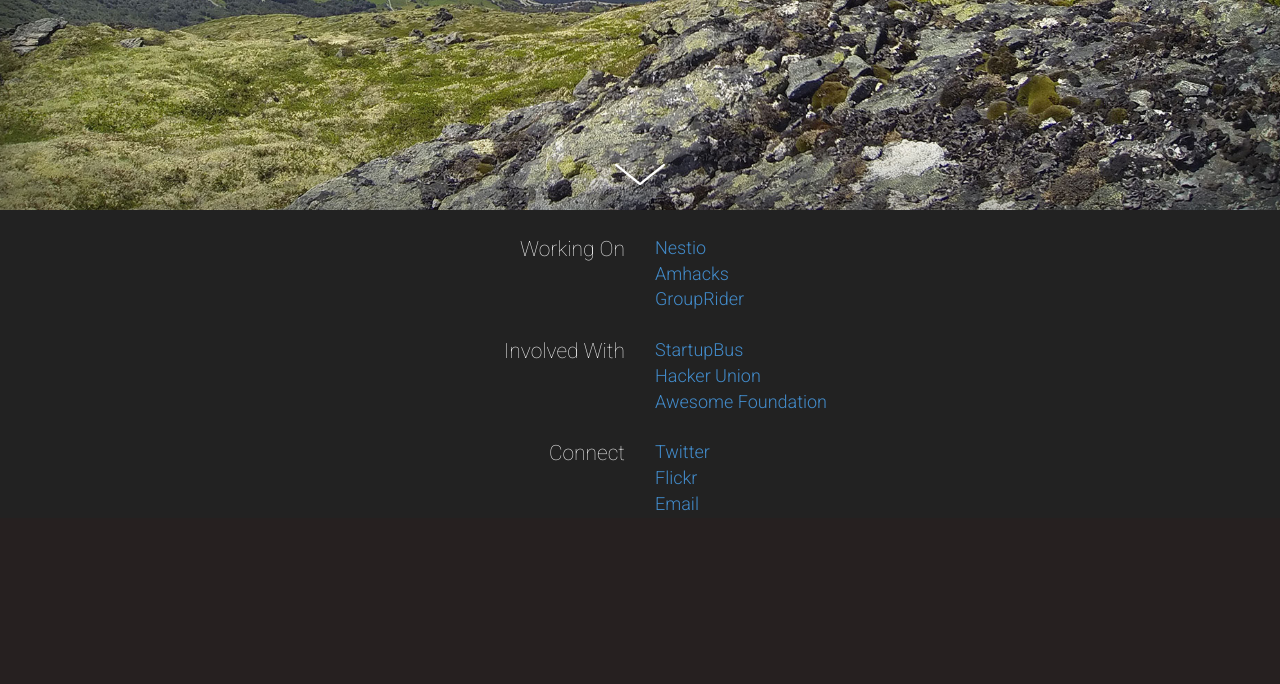
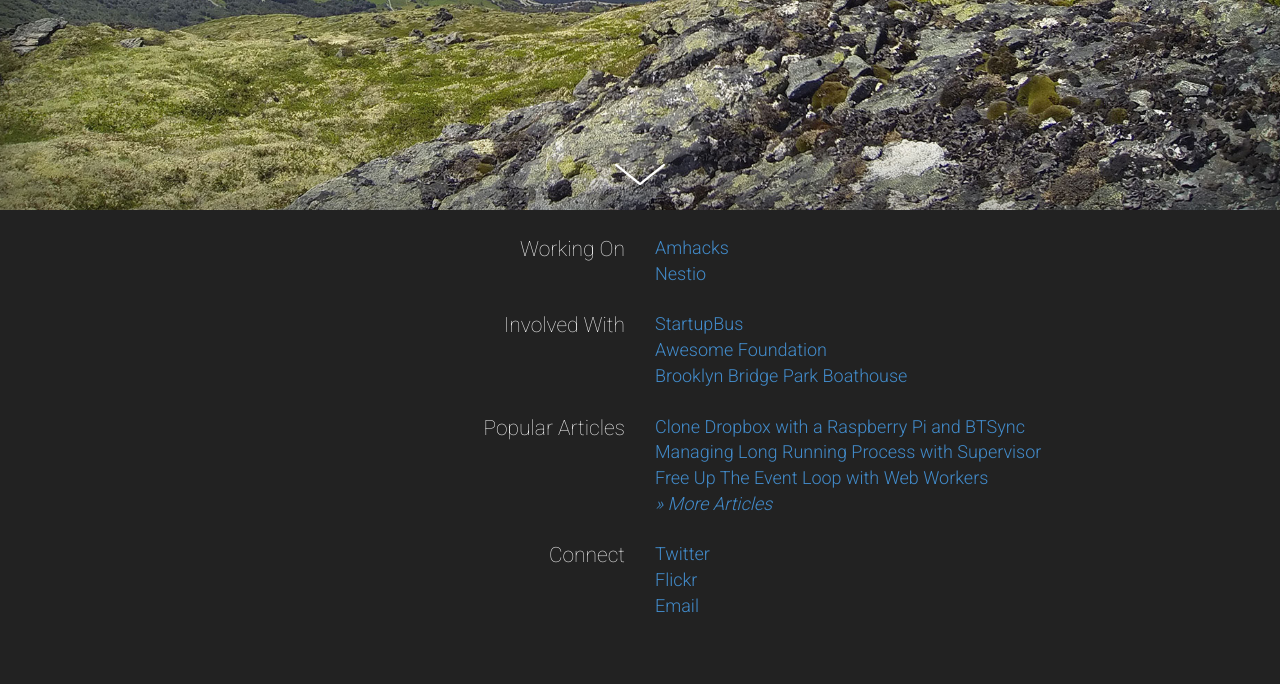
Before and after one commit to reustle/shanereustle, a Flask app: template reustle/templates/splash.html in a window 1280 px wide. Shown: the part 590-1274 px from the top of the page. Before the commit the page ends 1108 px from the top, so only its background shows below. Run offline with Flask 2, Linux system fonts and the light colour scheme; the template is opened without the code that fills it, so the values that code supplies are empty; some libraries are stand-ins or nearby versions.

Commit message:
landing page updates

```diff
--- a/reustle/static/css/styles.css
+++ b/reustle/static/css/styles.css
@@ -177,7 +177,7 @@ p {
   height: 3px;
   background: url("../images/bg_lines.png") center center;
   margin-left: -100px;
-  margin-top: 28px;
+  margin-top: 25px;
   -webkit-animation-delay: 2s;
   -moz-animation-delay: 2s;
   animation-delay: 2s;
--- a/reustle/static/sass/styles.scss
+++ b/reustle/static/sass/styles.scss
@@ -165,7 +165,7 @@ p {
 					height: 3px;
 					background: url('../images/bg_lines.png') center center;
 					margin-left: -100px;
-					margin-top: 28px;
+					margin-top: 25px;
 
 					-webkit-animation-delay: 2s;
 					   -moz-animation-delay: 2s;
--- a/reustle/templates/splash.html
+++ b/reustle/templates/splash.html
@@ -42,15 +42,19 @@
 		<div class='panel-about'>
 			<div class='about-content'>
 
+				<a name='about'></a>
 				<div class='about-block'>
 					<div class='col-sm-6'>
 						<h3 class='lead'>Working On</h3>
 					</div>
 					<div class='col-sm-6'>
 						<ul>
+							<li><a href='http://amhacks.com'>Amhacks</a></li>
 							<li><a href='http://nestio.com'>Nestio</a></li>
-							<li><a href='http://amhacks.com'>Amhacks</a></li>
+							<!--
 							<li><a href='http://grouprider.com'>GroupRider</a></li>
+							<li><a href='http://humans.io'>Humans.io</a></li>
+							-->
 						</ul>
 					</div>
 				</div>
@@ -62,8 +66,22 @@
 					<div class='col-sm-6'>
 						<ul>
 							<li><a href='http://startupbus.com'>StartupBus</a></li>
-							<li><a href='http://hackerunion.org'>Hacker Union</a></li>
 							<li><a href='http://awesomefoundation.org'>Awesome Foundation</a></li>
+							<li><a href='http://www.bbpboathouse.org'>Brooklyn Bridge Park Boathouse</a></li>
+						</ul>
+					</div>
+				</div>
+
+				<div class='about-block'>
+					<div class='col-sm-6'>
+						<h3 class='lead'>Popular Articles</h3>
+					</div>
+					<div class='col-sm-6'>
+						<ul>
+							<li><a href='/blog/btsync-pi'>Clone Dropbox with a Raspberry Pi and BTSync</a></li>
+							<li><a href='/blog/managing-long-running-processes-with-supervisor'>Managing Long Running Process with Supervisor</a></li>
+							<li><a href='/blog/free-up-the-event-loop-with-web-workers'>Free Up The Event Loop with Web Workers</a></li>
+							<li><a href='/blog/'><em>&raquo; More Articles</em></a></li>
 						</ul>
 					</div>
 				</div>
```
Also changed, not shown: other parts of reustle/templates/splash.html (+2 -16 lines).
